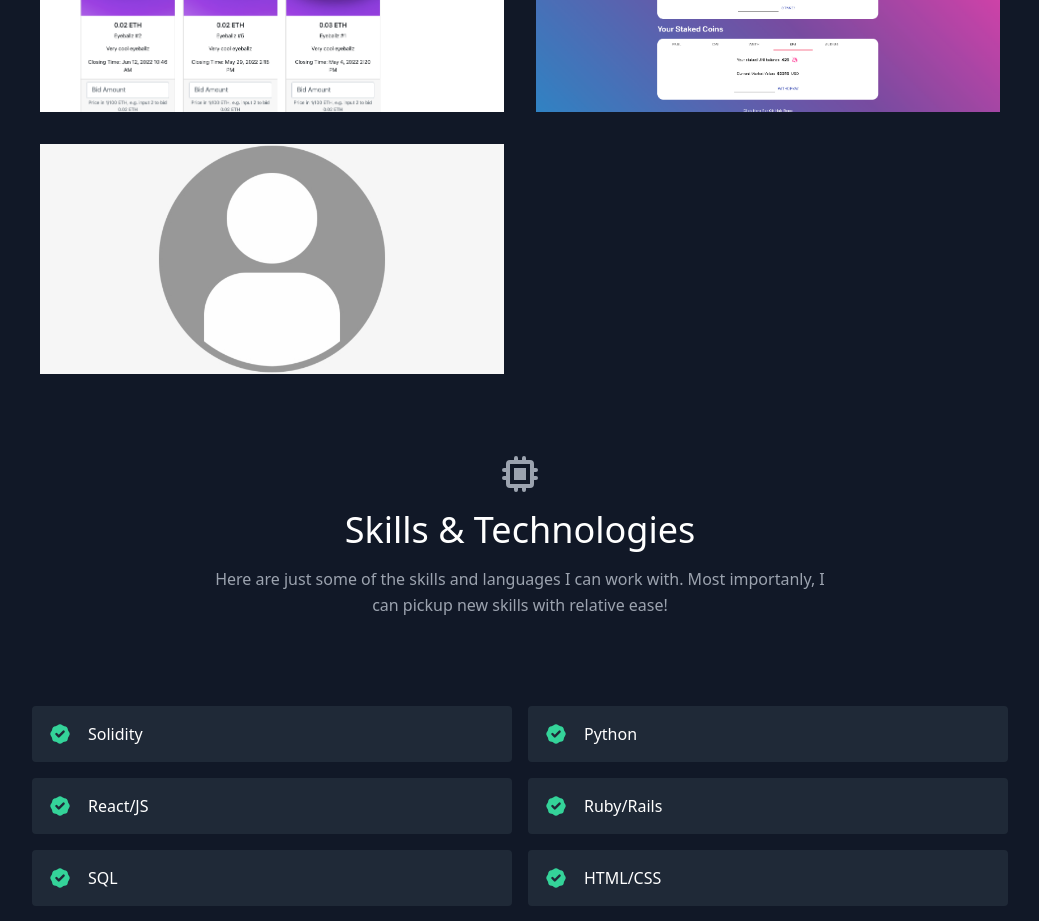
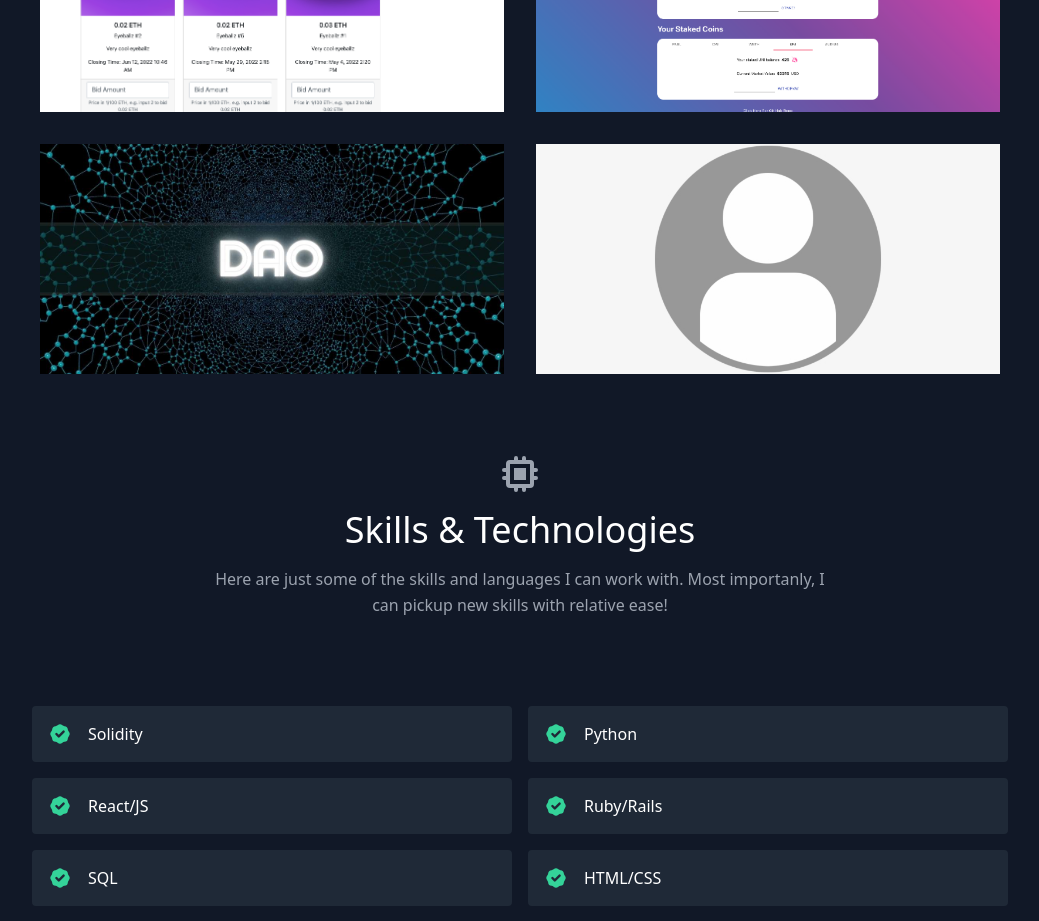
Before and after one commit to Brar-Paul/Portfolio, a React (Create React App) app: page / in a window 1280 px wide. Shown: the part 1020-1941 px from the top of the page, without its empty margins (120-1159 px from the left). Built offline with nearby package versions, Linux system fonts and the light colour scheme.

Commit message:
added DAO

```diff
--- a/src/data.js
+++ b/src/data.js
@@ -12,6 +12,13 @@ export const projects = [
     description: "Allows users to stake a variety of tokens and earn profits in PAUL token, complete with MetaMask integration and CoinGecko price",
     image: "./DeFi.png",
     link: "https://brar-paul.github.io/DEFI-Front_End/",
+  },
+  {
+    title: "Faction of Truth DAO",
+    subtitle: "Solidity/Python(Brownie)",
+    description: "Decentralized Autonomous Organization using OpenZeppelin Governance Suite. W/ Scripts for deployment and proposal process in python",
+    image: "./dao.png",
+    link: "https://github.com/Brar-Paul/MyDAO",
   },
   {
     title: "ChainRep",
```
Also changed, not shown: public/dao.png (added).
